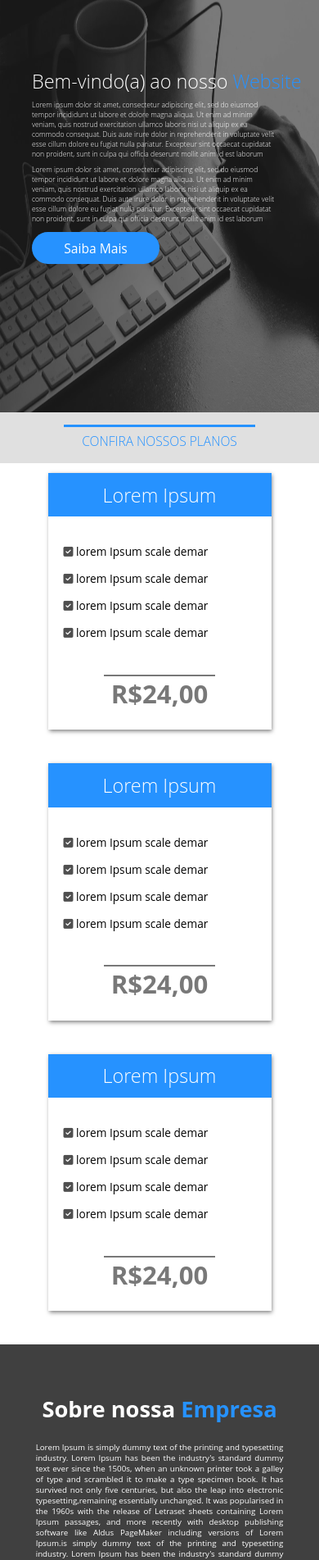
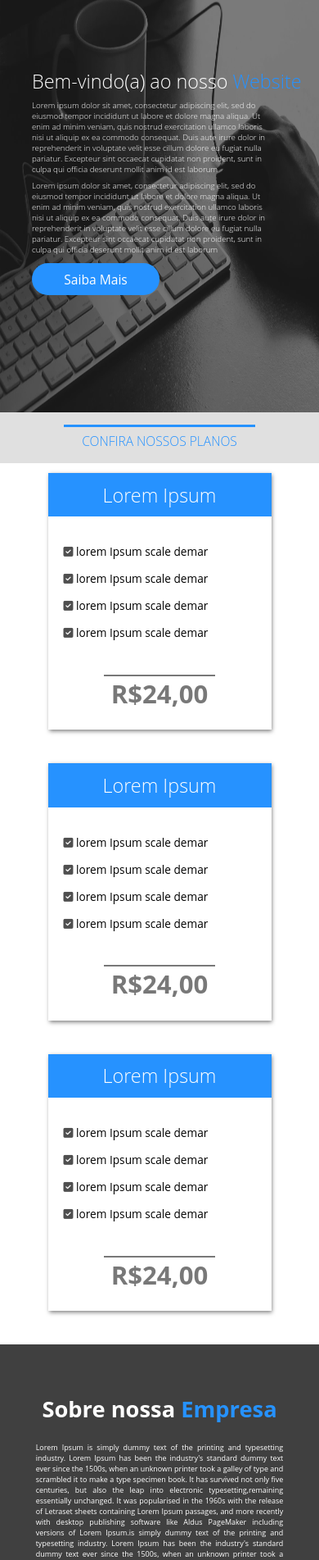
Before and after one commit to pedrodabahia/Projeto_004, a plain HTML site: page index.html in a window 390 px wide. Shown: the part 86-1989 px from the top of the page at 82% size. Drawn offline with nearby package versions, Linux system fonts and the light colour scheme; a web font is replaced by a local one.

Commit message:
Update style.css

```diff
--- a/css/style.css
+++ b/css/style.css
@@ -389,7 +389,7 @@ section.banner_principal header nav.mobile{
 
     section.banner_principal .informações{width: 90vw;font-weight: 100;top: 20%;left: 10%;position: absolute;z-index: 1;}
     section.banner_principal .informações h1{font-size: 6vw;}
-    section.banner_principal .informações p{font-size: 2.2vw;width: 85%;}
+    section.banner_principal .informações p{font-size: 2.5vw;width: 85%;}
     section.banner_principal .informações .botaoSaibaMais button{width: 40vw;height: 10vw;margin-top: 3%;font-size: 4vw;}
 
     section.planos .planos_divisao{padding: 4vw 0;margin-bottom:2%}
@@ -402,7 +402,7 @@ section.banner_principal header nav.mobile{
 
     section.sobre{height: 140vw;}
     section.sobre .contein h1{font-size: 7vw;}
-    section.sobre .contein p{margin: 7% 1.5%;text-align: justify;font-size: 2.5vw;width: 97%;}
+    section.sobre .contein p{margin: 7% 1.5%;text-align: justify;font-size: 2.3vw;width: 97%;}
 
 
     section.contato{display: block;}
```
